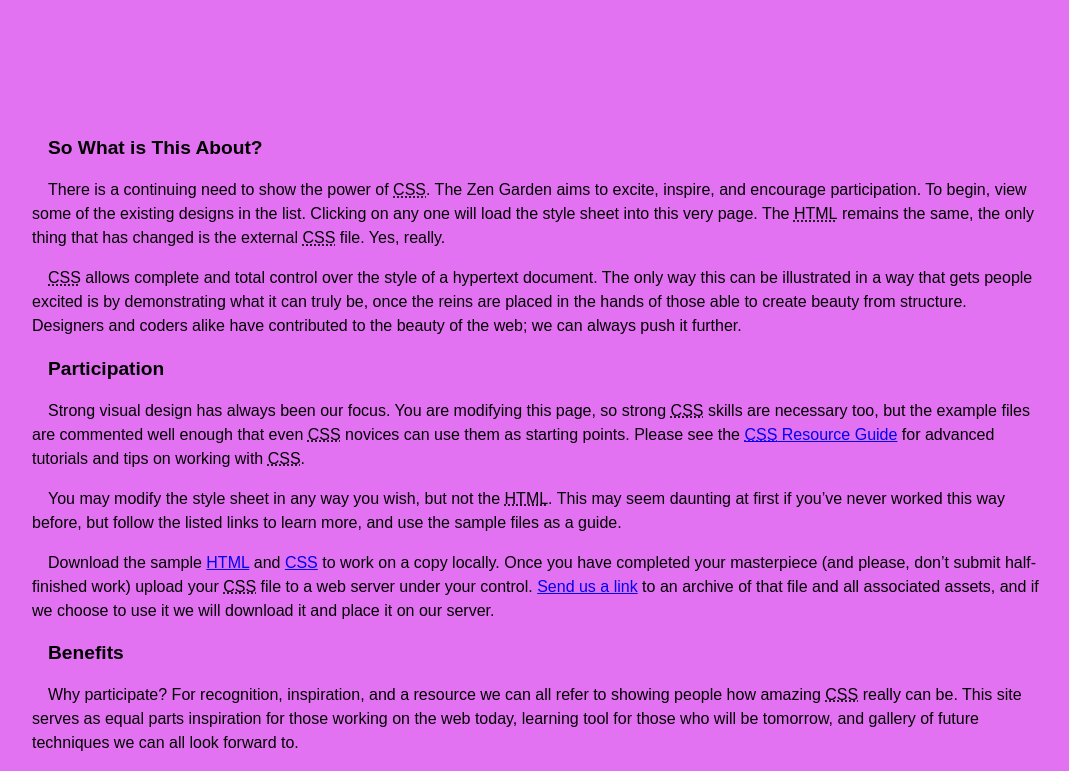
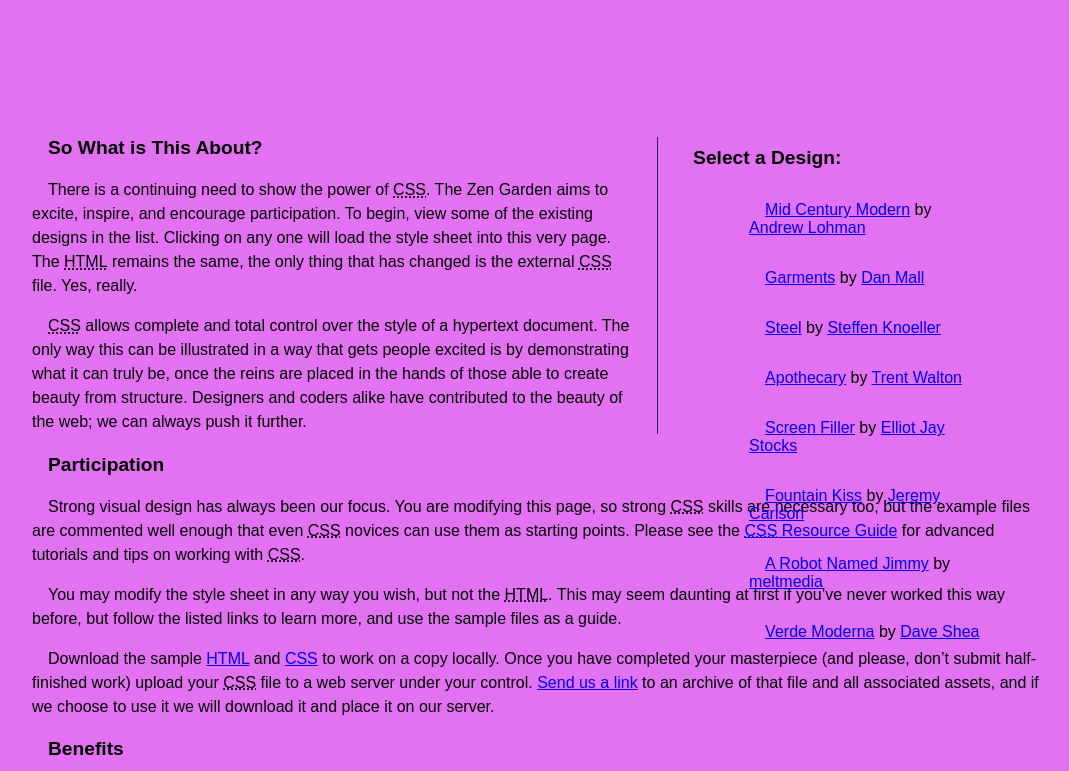
Before and after one commit to joaonazario/Projeto-Desenvolve, a plain HTML site: page CSS/02/index.html in a window 1280 px wide. Shown: the part 440-1211 px from the top of the page, without its empty margins (104-1173 px from the left). Drawn offline with Linux system fonts and the light colour scheme.

Commit message:
Atualização CSS

```diff
--- a/CSS/02/style.css
+++ b/CSS/02/style.css
@@ -137,3 +137,39 @@ footer a {
     padding: 1em; /* Espaçamento interno do rodapé */
     margin: 4% 0; /* Espaçamento externo no rodapé */
 }
+
+/*Exercícios - Posicionamento
+
+O foco dessa atividade será reposicionar os elementos da nossa página!
+1. Defina o elemento .page-wrapper como referência para posicionamento. ok
+2. Faça com que o painel .explanation ocupe 60% da largura disponível, mas crie um
+espaçamento a direita de 35% utilizando margin . ok
+- Adicione uma borda à direita do painel de 1px, com a cor #1f295c . ok
+- Adicione um espaçamento interno de 2% no lado direito do painel. ok
+3. Agora mova o menu de designs para a direita da página, ocupando o espaço em branco
+deixado pelo elemento .explanation.
+- Faça-o iniciar na parte superior da página, após a parte de introdução (por exemplo,
+aplicando top: 560px ).
+- Faça-o iniciar após o elemento .explanation (por exemplo, aplicando left: 62% ).
+- Adicione um espaçamento interno horizontal de 2% no menu para centralizá-lo.
+*/
+
+
+.page-wrapper {
+    position: relative; /* Define o elemento .page-wrapper como referência para posicionamento */
+}
+
+.explanation {
+    width: 60%; /* Ocupa 60% da largura disponível */
+    margin-right: 35%; /* Espaçamento à direita de 35% */
+    border-right: 1px solid #1f295c; /* Borda à direita do painel */
+    padding-right: 2%; /* Espaçamento interno de 2% no lado direito do painel */
+
+}
+
+#design-selection {
+    position: absolute; /* Mover o menu de designs para a direita da página */
+    top: 560px; /* Iniciar na parte superior da página, após a parte de introdução */
+    left: 62%; /* Iniciar após o elemento .explanation */
+    padding: 0 2%; /* Espaçamento interno horizontal de 2% no menu */
+}
```
